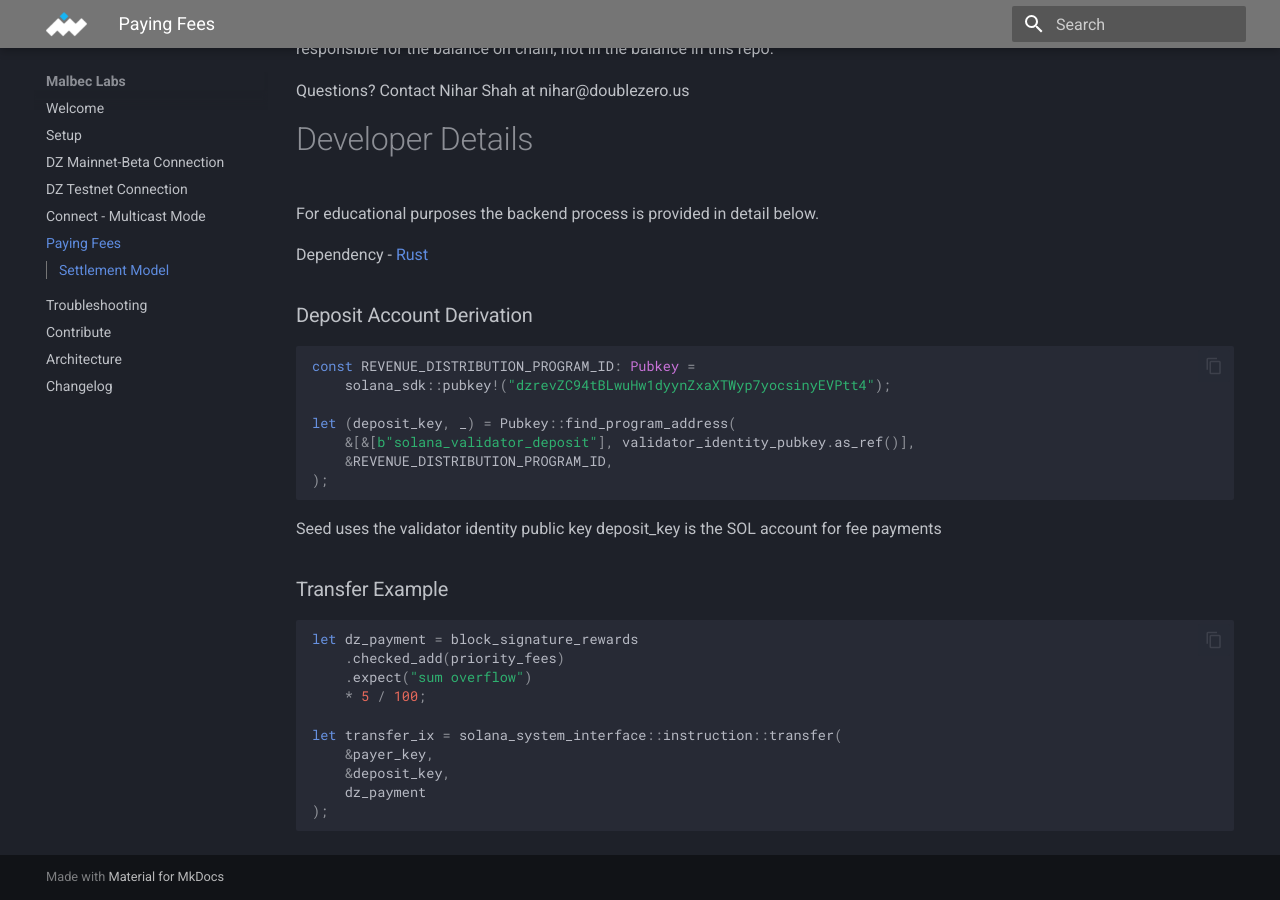
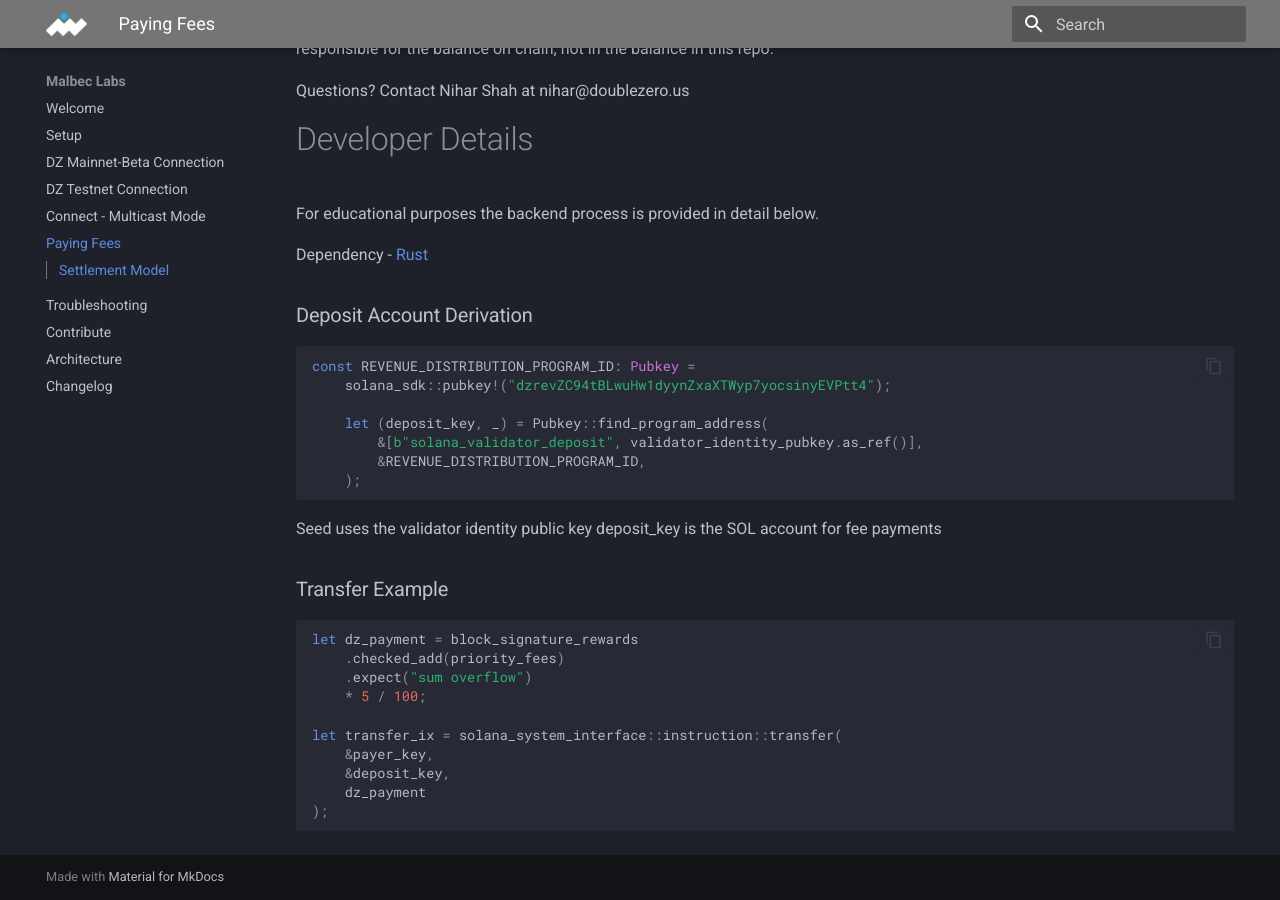
Before and after one commit to malbeclabs/docs, an MkDocs documentation site: the page built from docs/paying-fees.md, in a window 1280 px wide and 900 px high, scrolled down 1112 px. Built offline with MkDocs 1.6.1 and Material for MkDocs 9.7.7, drawn with Linux system fonts in a browser that asks for light colours.

````diff
--- a/docs/paying-fees.md
+++ b/docs/paying-fees.md
@@ -51,10 +51,10 @@ Dependency
 const REVENUE_DISTRIBUTION_PROGRAM_ID: Pubkey =
     solana_sdk::pubkey!("dzrevZC94tBLwuHw1dyynZxaXTWyp7yocsinyEVPtt4");
 
-let (deposit_key, _) = Pubkey::find_program_address(
-    &[&[b"solana_validator_deposit"], validator_identity_pubkey.as_ref()],
-    &REVENUE_DISTRIBUTION_PROGRAM_ID,
-);
+    let (deposit_key, _) = Pubkey::find_program_address(
+        &[b"solana_validator_deposit", validator_identity_pubkey.as_ref()],
+        &REVENUE_DISTRIBUTION_PROGRAM_ID,
+    );
 ```
 
 Seed uses the validator identity public key
````
